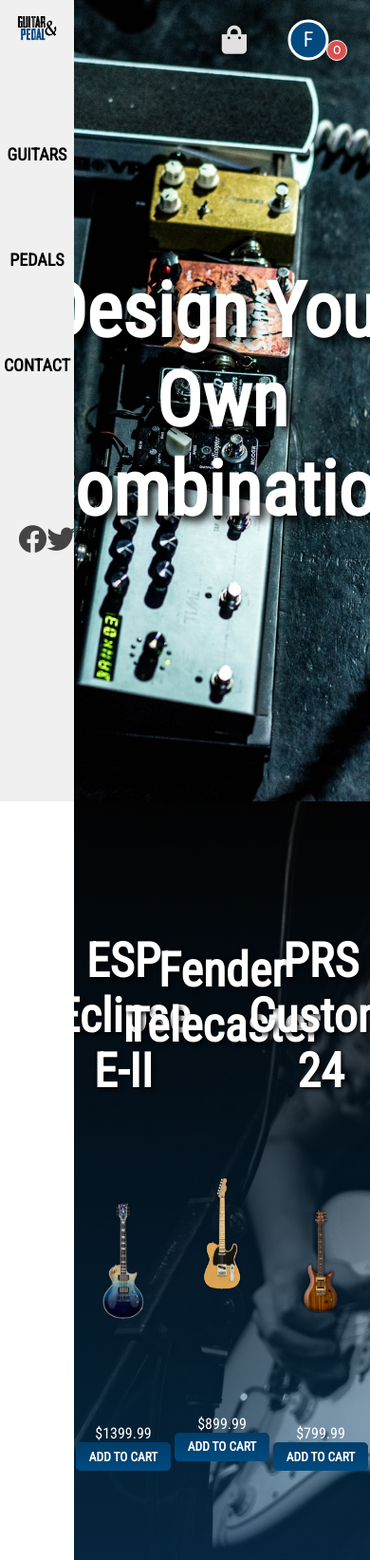
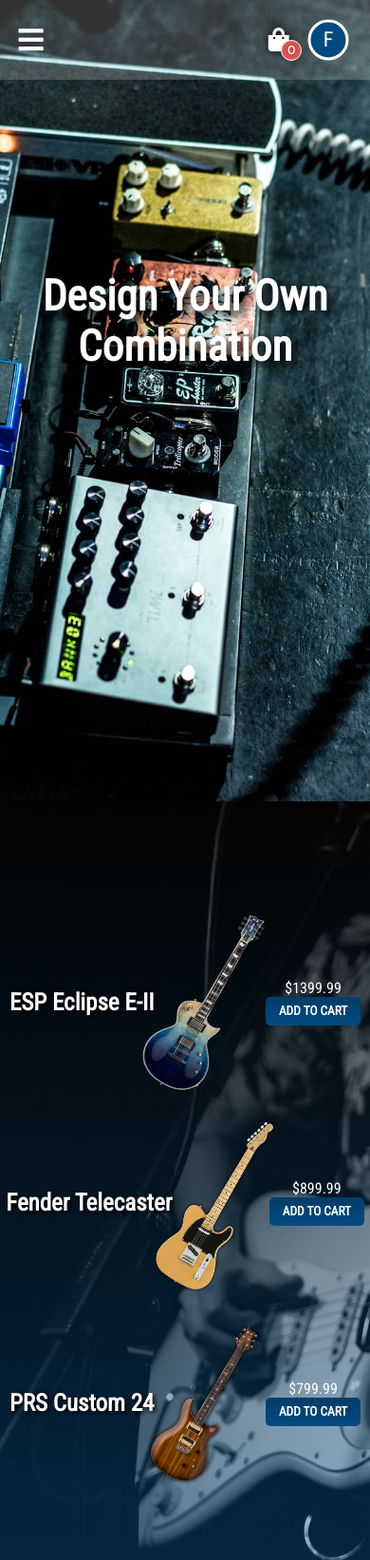
Before and after one commit to fernandoxmartin/guitar-and-pedal, a plain HTML site: page index.html in a window 390 px wide. Shown: the top 1643 px of the page at 95% size. Drawn offline with nearby package versions, Linux system fonts and the light colour scheme.

Commit message:
updated design and responsiveness

```diff
--- /dev/null
+++ b/css/mobile.css
@@ -0,0 +1,101 @@
+@media only screen and (max-width: 600px) {
+  .body-container {
+    grid-template-columns: 0% 100%;
+  }
+
+  .center-frontpage {
+    font-size: 30px;
+  }
+
+  header {
+    grid-column: 2/3;
+    z-index: 7;
+    position: absolute;
+    height: 100%;
+    width: 100%;
+    transform: translateX(-100%);
+    transition: 0.5s ease;
+  }
+
+  .side-nav {
+    position: fixed;
+    left: 0;
+    top: 0;
+  }
+
+  .side-nav i {
+    visibility: visible;
+    font-size: 30px;
+    margin: 20px;
+  }
+
+  .top-nav {
+    position: fixed;
+    width: 100%;
+  }
+
+  .top-nav-left {
+    visibility: visible;
+    color: #ffffff;
+  }
+
+  .top-nav-right {
+    width: 25%;
+  }
+
+  .top-nav-right i {
+    font-size: 25px;
+  }
+
+  .cart[data-count]:after {
+    top: 50%;
+    right: 18.5%;
+  }
+
+  .shopping-cart {
+    width: 100%;
+  }
+
+  .item-block {
+    flex-direction: column;
+    justify-content: center;
+  }
+
+  .guitar,
+  .pedal {
+    flex-direction: row;
+    width: 100%;
+    height: 25%;
+  }
+
+  .guitar img {
+    width: 20%;
+    transform: rotate(30deg);
+  }
+
+  .pedal img {
+    width: 30%;
+  }
+
+  .shop-item {
+    font-size: 25px;
+  }
+
+  .center-contact {
+    font-size: 25px;
+    width: 80%;
+  }
+
+  .shopping-cart h3 {
+    font-size: 30px;
+    padding-top: 100px;
+  }
+
+  .cart-rows {
+    width: 90%;
+  }
+
+  .cart-total {
+    margin-right: 20px;
+  }
+}
--- a/style.css
+++ b/css/style.css
@@ -34,6 +34,10 @@
   flex-direction: column;
   align-items: center;
   height: 50vh;
+}
+
+.side-nav i {
+  visibility: hidden;
 }
 
 ul {
@@ -76,6 +80,10 @@
   justify-content: space-around;
 }
 
+.social i {
+  visibility: visible;
+}
+
 .social a {
   color: #444444;
   transition: 0.5s ease;
@@ -88,28 +96,45 @@
 /***************** HOME *************************/
 main {
   background: #dddddd;
-  height: 100vh;
+  height: 100%;
   width: 100%;
   grid-column: 2/3;
 }
 
 .top-nav {
   height: 10vh;
-  width: 100%;
-  background: transparent;
+  width: 80%;
+  background: rgba(250, 250, 250, 0.2);
   display: flex;
+  position: fixed;
+  top: 0;
+  z-index: 5;
+  margin: 0 auto;
 }
 
 .top-nav-links {
-  width: 100%;
+  width: 90%;
+  margin: 0 auto;
   display: flex;
-  justify-content: flex-end;
+  flex-direction: row;
+  justify-content: space-between;
+}
+
+.top-nav-left {
+  font-size: 30px;
+  display: flex;
   align-items: center;
-  color: #e0e0e0;
+  visibility: hidden;
+}
+
+.top-nav-right {
+  width: 10%;
+  display: flex;
+  justify-content: space-between;
+  align-items: center;
 }
 
 svg {
-  margin: 40px;
   cursor: pointer;
 }
 
@@ -119,6 +144,7 @@
 }
 
 .cart {
+  color: #ffffff;
   font-size: 30px;
   cursor: pointer;
   text-shadow: 0px 0px 10px #000000;
@@ -128,8 +154,8 @@
   position: absolute;
   height: 20px;
   width: 20px;
-  top: 5%;
-  right: 7.7%;
+  top: 50%;
+  right: 11.5%;
   content: attr(data-count);
   background: #eb5757;
   border: 1px solid white;
@@ -142,9 +168,16 @@
   color: #ffffff;
 }
 
+.section {
+  color: white;
+  height: 100vh;
+  overflow: hidden;
+  position: relative;
+}
+
 .one {
   text-align: center;
-  background: url("./img/frontpage.jpg") center center no-repeat;
+  background: url("../img/frontpage.jpg") center center no-repeat;
   background-size: cover;
 }
 
@@ -154,19 +187,12 @@
   justify-content: center;
   align-items: center;
   height: 80%;
-}
-.center-frontpage h1 {
-  font-size: 80px;
+  font-size: 60px;
   color: white;
   text-shadow: 5px 5px 10px #000000;
 }
+
 /***************** ITEMS SECTION *************************/
-.section {
-  color: white;
-  height: 100vh;
-  overflow: hidden;
-  position: relative;
-}
 
 .two {
   background-image: linear-gradient(
@@ -174,7 +200,7 @@
       rgba(0, 0, 0, 0.6),
       rgba(0, 114, 201, 0.3)
     ),
-    url("./img/bg/guitar.jpeg");
+    url("../img/bg/guitar.jpeg");
   background-size: cover;
 }
 
@@ -184,7 +210,7 @@
       rgba(0, 0, 0, 0.6),
       rgba(0, 114, 201, 0.3)
     ),
-    url("./img/bg/pedals.jpg");
+    url("../img/bg/pedals.jpg");
   background-size: cover;
 }
 
@@ -244,7 +270,7 @@
       rgba(0, 0, 0, 0.6),
       rgba(0, 114, 201, 0.3)
     ),
-    url("./img/bg/contact.jpg");
+    url("../img/bg/contact.jpg");
   background-size: cover;
 }
 
@@ -275,12 +301,15 @@
   transition: 0.5s ease;
   color: black;
   overflow: hidden;
+  z-index: 5;
+  position: fixed;
 }
 
 .shopping-cart h3 {
   padding-top: 20px;
   font-size: 50px;
   text-transform: uppercase;
+  text-align: center;
 }
 
 .exit-cart {
@@ -295,6 +324,7 @@
   top: 0;
   left: 0;
   cursor: pointer;
+  margin: 10px;
 }
 
 .cart-rows {
@@ -313,6 +343,10 @@
   margin-right: 1.5em;
   padding-bottom: 10px;
   margin-top: 10px;
+}
+
+.cart-column:nth-last-child(1) {
+  margin-right: 0em;
 }
 
 .cart-item {
@@ -354,10 +388,18 @@
   margin-right: 90px;
 }
 
+.button {
+  width: 100%;
+  height: 200px;
+  display: flex;
+  flex-direction: column;
+  justify-content: center;
+  align-items: center;
+}
+
 .purchase {
   height: 50px;
   width: 150px;
-  margin: 40px auto 80px auto;
   background: rgb(103, 221, 215);
   border: none;
   font-size: 16px;
--- a/index.html
+++ b/index.html
@@ -5,7 +5,8 @@
     <meta name="viewport" content="width=device-width, initial-scale=1.0" />
     <meta http-equiv="X-UA-Compatible" content="ie=edge" />
     <title>Guitar & Pedal</title>
-    <link rel="stylesheet" href="style.css" />
+    <link rel="stylesheet" href="./css/style.css" />
+    <link rel="stylesheet" href="./css/mobile.css" />
     <link
       href="https://fonts.googleapis.com/css?family=Montserrat|Roboto|Roboto+Condensed&display=swap"
       rel="stylesheet"
@@ -20,7 +21,8 @@
   </head>
   <body>
     <div class="body-container">
-      <header>
+      <header class="side-nav">
+        <i class="fas fa-times"></i>
         <div class="logo">
           <a href="#home"><img src="./img/logo.png"/></a>
         </div>
@@ -40,9 +42,12 @@
         </div>
       </header>
       <main>
-        <section class="section one" id="home">
         <div class="top-nav">
           <div class="top-nav-links">
+            <div class="top-nav-left">
+              <i class="fas fa-bars"></i>
+            </div>
+            <div class="top-nav-right">
               <div class="cart-counter">
                 <i
                   class="cart fas fa-shopping-bag"
@@ -73,25 +78,29 @@
               </svg>
             </div>
           </div>
-          <div class="center-frontpage">
-            <h1>Design Your Own Combination</h1>
         </div>
+
         <div class="shopping-cart">
           <button class="exit-cart" onclick="CloseShoppingCart()">X</button>
           <h3>Shopping Cart</h3>
           <div class="cart-rows">
             <span class="cart-item cart-header cart-column">ITEM</span>
             <span class="cart-price cart-header cart-column">PRICE</span>
-              <span class="cart-quantity cart-header cart-column"
-                >QUANTITY</span
-              >
+            <span class="cart-quantity cart-header cart-column">QUANTITY</span>
           </div>
           <div class="cart-items"></div>
           <div class="cart-total">
             <strong class="cart-total-title">Total</strong>
             <span class="cart-total-price">$0</span>
           </div>
+          <div class="button">
             <button class="purchase" type="button">PURCHASE</button>
+          </div>
+        </div>
+
+        <section class="section one" id="home">
+          <div class="center-frontpage">
+            <h1>Design Your Own Combination</h1>
           </div>
         </section>
 
--- a/js/app.js
+++ b/js/app.js
@@ -32,6 +32,9 @@
 links.forEach(link => {
   link.addEventListener("click", function() {
     changeActive(this);
+    if (window.innerWidth < 600) {
+      sideNav.style.transform = "translate(-100%)";
+    }
   });
 });
 
@@ -44,5 +47,18 @@
   const home = document.querySelector(".logo a");
   home.addEventListener("click", () => {
     e.classList.remove("active-link");
+    if (window.innerWidth < 600) {
+      sideNav.style.transform = "translate(-100%)";
+    }
   });
 }
+
+const navOpen = document.querySelector(".top-nav-left i");
+const navClose = document.querySelector(".side-nav i");
+const sideNav = document.querySelector(".side-nav");
+navOpen.addEventListener("click", () => {
+  sideNav.style.transform = "translateX(0%)";
+});
+navClose.addEventListener("click", () => {
+  sideNav.style.transform = "translate(-100%)";
+});
```
Lines whose indentation alone changed are shown as unchanged.
